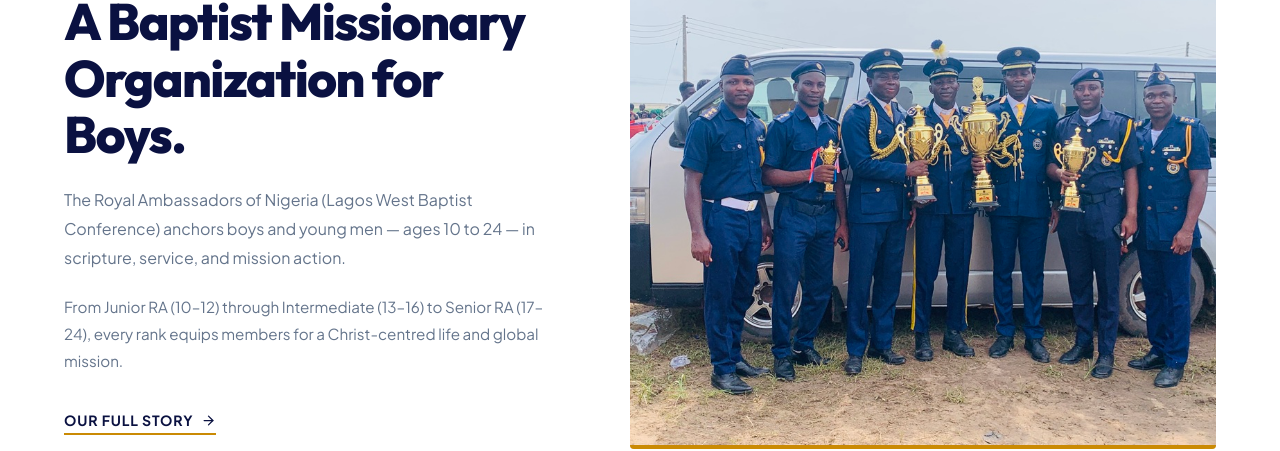
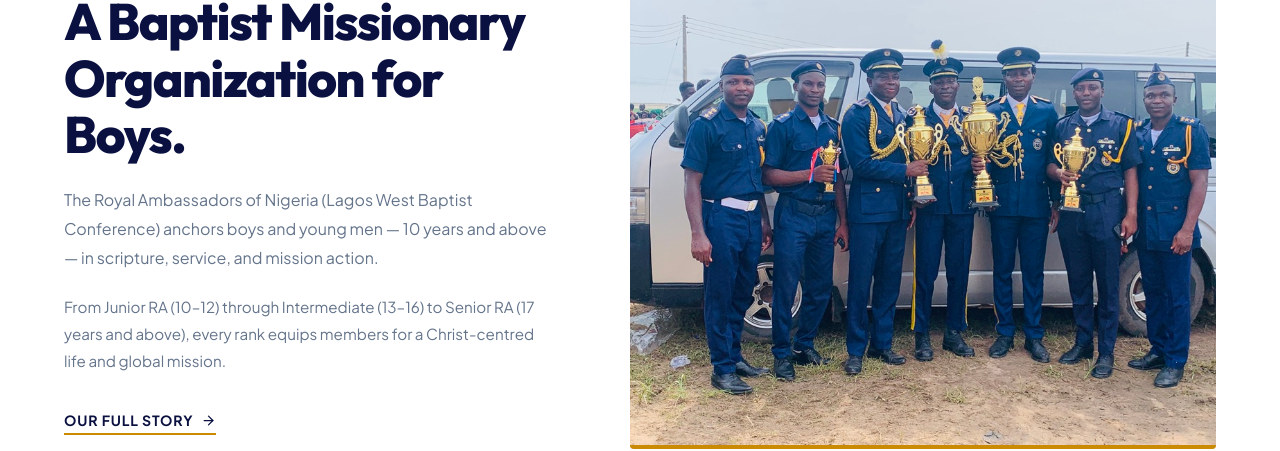
Before and after one commit to jado34/RALWBC-WEB, a React (Vite) app: page / in a window 1280 px wide. Shown: the part 1189-1640 px from the top of the page. Built offline with nearby package versions, Linux system fonts and the light colour scheme; no server answers; the database is empty.

Commit message:
feat: add Footer component, About page, and Home page for RALWBC web app

```diff
--- a/src/pages/About.jsx
+++ b/src/pages/About.jsx
@@ -63,7 +63,7 @@
   },
   {
     label: 'Senior RA',
-    ages: '17 – 24',
+    ages: '17 and above',
     symbol: 'Crown',
     symbolIcon: <Crown size={22} color={EMBLEM_GOLD} />,
     symbolMeaning: 'The Crown is the symbol for the Senior Royal Ambassador. A crown represents a king and this crown specifically represents Christ, the King of kings and Lord of lords. It signifies that the Senior RA has reached an age and acquired certain knowledge that qualifies him to serve as an effective Ambassador for Christ the King, loyal and faithful to his calling.',
@@ -254,7 +254,7 @@
             maxWidth: '560px', lineHeight: 1.8, margin: '0 0 2.5rem',
             ...fade(0.35),
           }}>
-            Royal Ambassadors is a Baptist worldwide missionary organization for boys aged 10–24 — found on every continent where Baptists gather, we are ambassadors for Christ 2 CORINTHIANS 5:20.
+            Royal Ambassadors is a Baptist worldwide missionary organization for boys 10 years and above — found on every continent where Baptists gather, we are ambassadors for Christ 2 CORINTHIANS 5:20.
           </p>
           <div style={{ display: 'flex', gap: '1rem', flexWrap: 'wrap', ...fade(0.5) }}>
             <Link to="/officers" style={{
@@ -313,11 +313,11 @@
             {[
               {
                 tag: 'Global Reach',
-                text: 'Royal Ambassadors is the name of a Baptist worldwide missionary organization for boys between the ages of 10 and 24 – an international organization found in many countries of the world, wherever there are Baptists. It is found on the continents of Africa, Asia, Australia, Europe, North America, and South America.',
+                text: 'Royal Ambassadors is the name of a Baptist worldwide missionary organization for boys 10 years and above – an international organization found in many countries of the world, wherever there are Baptists. It is found on the continents of Africa, Asia, Australia, Europe, North America, and South America.',
               },
               {
                 tag: 'Royal Ambassadors of Nigeria',
-                text: 'The organization in Nigeria is called Royal Ambassadors of Nigeria (RAN). In its mission education and ministry plan, RAN has a foundational Christian education plan for Junior RA, boys between the ages of 10 and 12; basic discipleship plans for Intermediate RA, boys from age 13 to 16 (or secondary school age); and solid mission education and action plans for Senior RA, who are boys within the ages of 17 and 24.',
+                text: 'The organization in Nigeria is called Royal Ambassadors of Nigeria (RAN). In its mission education and ministry plan, RAN has a foundational Christian education plan for Junior RA, boys between the ages of 10 and 12; basic discipleship plans for Intermediate RA, boys from age 13 to 16 (or secondary school age); and solid mission education and action plans for Senior RA, who are young men 17 years and above.',
               },
               {
                 tag: 'Our Journey',
--- a/src/pages/Home.jsx
+++ b/src/pages/Home.jsx
@@ -255,10 +255,10 @@
               A Baptist Missionary<br />Organization for Boys.
             </h2>
             <p style={{ color: '#64748b', fontSize: '1rem', lineHeight: 1.8, marginBottom: '1.25rem' }}>
-              The Royal Ambassadors of Nigeria (Lagos West Baptist Conference) anchors boys and young men — ages 10 to 24 — in scripture, service, and mission action.
+              The Royal Ambassadors of Nigeria (Lagos West Baptist Conference) anchors boys and young men — 10 years and above — in scripture, service, and mission action.
             </p>
             <p style={{ color: '#64748b', fontSize: '0.95rem', lineHeight: 1.8, marginBottom: '2rem' }}>
-              From Junior RA (10–12) through Intermediate (13–16) to Senior RA (17–24), every rank equips members for a Christ-centred life and global mission.
+              From Junior RA (10–12) through Intermediate (13–16) to Senior RA (17 years and above), every rank equips members for a Christ-centred life and global mission.
             </p>
             <Link to="/about-us" style={{ display: 'inline-flex', alignItems: 'center', gap: '0.5rem', color: '#0a1141', fontWeight: '700', fontSize: '0.88rem', letterSpacing: '0.06em', textDecoration: 'none', textTransform: 'uppercase', borderBottom: '2px solid #ca8a04', paddingBottom: '2px', transition: 'color 0.2s' }}
               onMouseEnter={e => e.currentTarget.style.color = '#ca8a04'}
```
